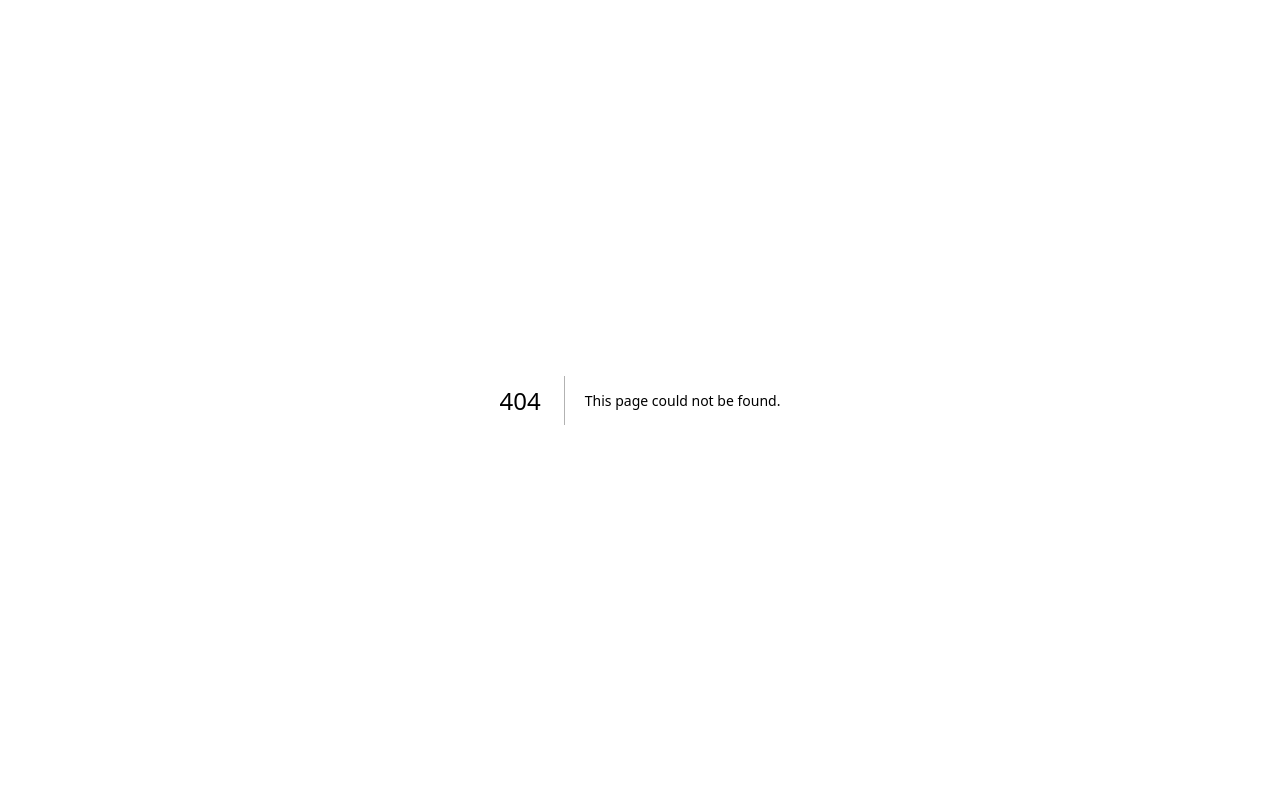
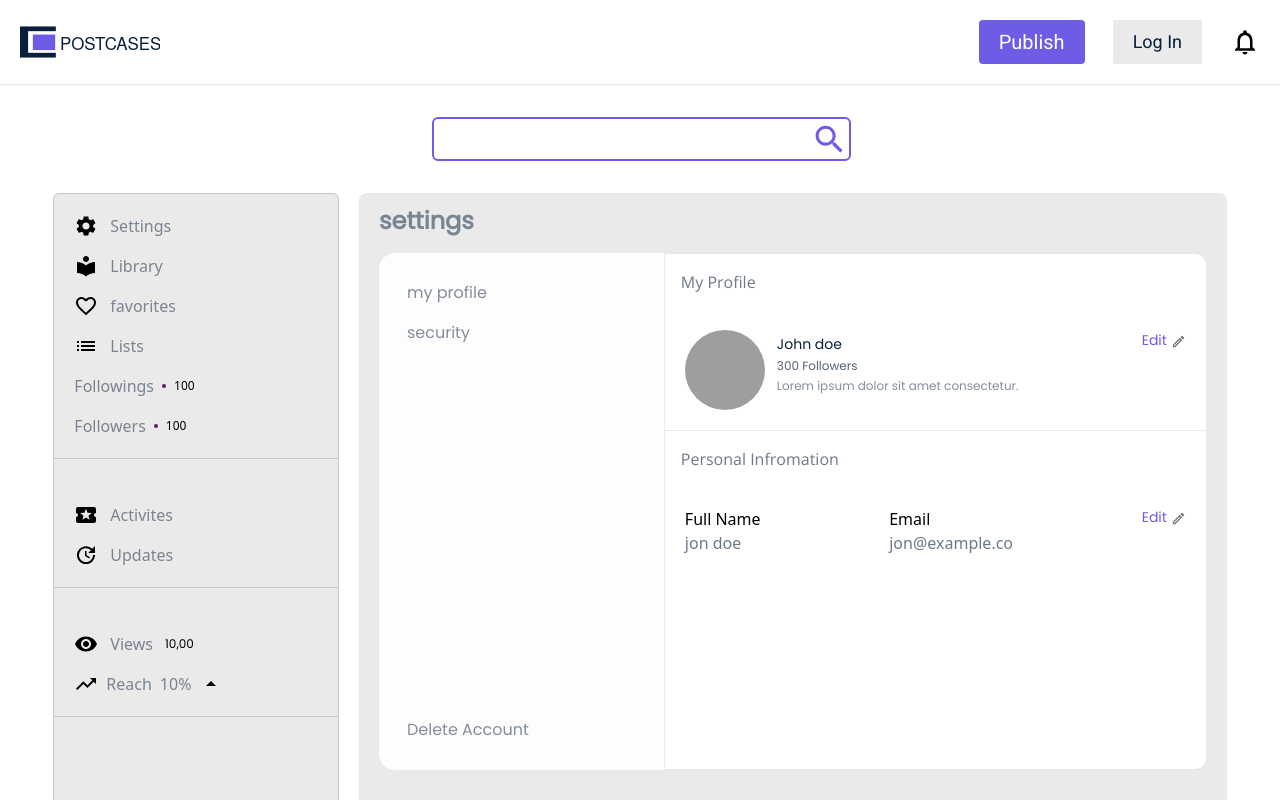
Before and after one commit to khaledyd/postcases-fronted, a Next.js app: page /Settings in a window 1280 px wide. Before the commit this address had no page. Shown: the top 800 px of the page. Built offline with nearby package versions, Linux system fonts and the light colour scheme; grey boxes are pictures that could not be loaded.

Commit message:
great changes on settings page

```diff
--- a/src/components/userdashboard/Sidebar.tsx
+++ b/src/components/userdashboard/Sidebar.tsx
@@ -19,29 +19,29 @@ export default function Sidebar() {
                 </div> */}
                 <div className=' flex gap-3   items-center justify-center'>
                     <SettingsIcon />
-                    <p>Settings</p>
+                    <p className=' text-brand-base/50'>Settings</p>
                 </div>
                 <div className=' flex gap-3   items-center justify-center'>
                     <LocalLibraryIcon />
-                    <p>Library</p>
+                    <p className=' text-brand-base/50'>Library</p>
                 </div>
                 <div className=' flex gap-3   items-center justify-center'>
                     <FavoriteBorderIcon />
-                    <p>favorites</p>
+                    <p className=' text-brand-base/50'>favorites</p>
                 </div>
                 <div className=' flex gap-3   items-center justify-center'>
                     <ListIcon />
-                    <p>Lists</p>
+                    <p className=' text-brand-base/50'>Lists</p>
                 </div>
                 <div className=' flex gap-2  items-center justify-center'>
 
-                    <p>Followings</p>
+                    <p className=' text-brand-base/50'>Followings</p>
                     <p className=' rounded-full w-1 h-1 bg-branv1'></p>
                     <p className=' text-xs font-thin'>100</p>
                 </div>
                 <div className=' flex gap-2  items-center justify-center'>
 
-                    <p>Followers</p>
+                    <p className=' text-brand-base/50'>Followers</p>
                     <p className=' rounded-full w-1 h-1 bg-branv1'></p>
                     <p className=' text-xs font-thin'>100</p>
                 </div>
@@ -51,11 +51,11 @@ export default function Sidebar() {
             <div className=' w-full h-max flex flex-col gap-4  items-start border-b border-branv2  p-5 border-opacity-20'>
                 <div className=' flex gap-3   items-center justify-center'>
                     <LocalActivityIcon />
-                    <p>Activites</p>
+                    <p className=' text-brand-base/50'>Activites</p>
                 </div>
                 <div className=' flex gap-3   items-center justify-center'>
                     <UpdateIcon />
-                    <p>Updates</p>
+                    <p className=' text-brand-base/50'>Updates</p>
                 </div>
 
 
@@ -64,13 +64,13 @@ export default function Sidebar() {
             <div className=' w-full h-max flex flex-col gap-4  items-start border-b border-branv2  p-5 border-opacity-20'>
                 <div className=' flex gap-3   items-center justify-center'>
                     <RemoveRedEyeIcon />
-                    <p>Views</p>
+                    <p className=' text-brand-base/50'>Views</p>
                     <p className=' text-xs font-poppins'>10,00</p>
                 </div>
                 <div className=' flex gap-2   items-center justify-center'>
                     <TrendingUpIcon />
-                    <p>Reach</p>
-                    <p>10%</p>
+                    <p className=' text-brand-base/50'>Reach</p>
+                    <p className=' text-brand-base/50'>10%</p>
                     <ArrowDropUpIcon />
 
                 </div>
--- /dev/null
+++ b/src/pages/Settings.tsx
@@ -0,0 +1,123 @@
+
+import Nav from '../components/Nav'
+import Head from 'next/head'
+import SearchOutlinedIcon from '@mui/icons-material/SearchOutlined';
+import Sidebar from "../components/userdashboard/Sidebar";
+import BlogCard from '../components/index/BlogCard';
+import Link from 'next/link';
+import ModeEditOutlineOutlinedIcon from '@mui/icons-material/ModeEditOutlineOutlined';
+
+export default function Home() {
+    return (
+        <>
+            <Head>
+                <title>postcases</title>
+
+                <link rel="stylesheet" href="https://cdn.jsdelivr.net/gh/devicons/devicon@v2.15.1/devicon.min.css" />
+                <meta name="description" content="Generated by create next app" />
+                <meta name="viewport" content="width=device-width, initial-scale=1" />
+                <link rel="icon" href="/favicon.ico" />
+            </Head>
+            <main className='     min-w-fit  h-max flex flex-col'>
+                <Nav />
+                <div className='w-full h-max  b flex justify-center mt-5   p-3  '>
+                    <input className=' md:w-1/3 sm:8/12  w-8/12 rounded-md h-10  border-2  border-solid p-5
+
+border-brand-primary '/><SearchOutlinedIcon sx={{
+                        fontSize: "37px",
+                        alignSelf: "center",
+                        marginLeft: "-40px",
+                        color: "#6C5CE6"
+
+                    }} />
+
+                </div>
+                <div className=' w-11/12 h-max self-center   mt-5 backdrop-blur-3xl flex   gap-x-5  '>
+                    <div className=' w-1/3 hidden sm:block'>       <Sidebar /></div>
+
+
+
+                    <div className=' w-full  flex-col   max-h-fit  bg-brandv3  px-5 py-3  rounded-lg '>
+                        <p className=' text-2xl font-poppins  font-bold  mb-4  text-brand-base/50'>settings</p>
+
+                        <div className=' w-full    h-full flex flex-col md:flex-row'>
+
+                            <div className='md:w-1/2   md:h-5/6 lg:h-4/6  bg-white/90 p-5 flex md:flex-col  rounded-l-2xl justify-between rounded-r-md md:rounded-r-none'>
+                                <p className="text-brand-base/50 font-poppins w-max px-2 py-2 rounded-md cursor-pointer hover:bg-brand-primary hover:text-brand-secondary hover:px-4 hover:py-2 hover:rounded-md hover:cursor-pointer hover:text-center">
+                                    my profile
+                                </p>
+                                <p className="text-brand-base/50 font-poppins w-max px-2 py-2 rounded-md cursor-pointer hover:bg-brand-primary hover:text-brand-secondary hover:px-4 hover:py-1 hover:rounded-md hover:cursor-pointer hover:text-center">
+                                    security
+                                </p>
+                                <div className="flex-grow"></div>
+                                <p className=" hidden md:block text-brand-base/50 font-poppins   w-max px-2 py-2 rounded-md cursor-pointer hover:bg-red-300 hover:text-brand-secondary hover:px-4 hover:py-2 hover:rounded-md hover:cursor-pointer hover:text-center">
+                                    Delete Account
+                                </p>
+                            </div>
+
+                            <div className='    w-full   mt-4 md:mt-0  md:h-5/6 lg:h-4/6 bg-white rounded-r-xl border border-l border-l-branv2/10 md:rounded-l-none rounded-l-xl  '>
+                                <p className=' p-4 text-brand-base/60   font-openSans'>My Profile</p>
+                                <div className='w-full flex  p-5 gap-3 border-b border-b-brand-base/10 lg:flex-row flex-col'>
+                                    <div className='w-20 h-20  self-start bg-center bg-cover' style={{ aspectRatio: "1 / 1" }}>
+                                        <img src="https://images.pexels.com/photos/12903578/pexels-photo-12903578.jpeg?auto=compress&cs=tinysrgb&w=1260&h=750&dpr=2" alt="Profile" className="w-full h-full object-cover rounded-full" />
+                                    </div>
+
+
+                                    <div className='flex flex-col'>
+                                        <p className='self-start pt-1 text-sm text-brand-base font-poppins'>John doe</p>
+                                        <p className='self-start pt-1 text-xs text-brand-base/70 font-poppins'>300 Followers</p>
+                                        <p className='self-start pt-1 text-xs text-brand-base/50 font-poppins text-start'>Lorem ipsum dolor sit amet consectetur.</p>
+                                    </div>
+                                    <div className='flex lg:flex-col lg:ml-auto'>
+                                        <p className='  md:self-end text-sm font-poppins rounded-md bg-brand-secondary w-max  text-center text-brand-primary hover:bg-brand-primary/70 hover:px-4 hover:py-2 hover:text-brand-secondary hover:text-center'>
+                                            Edit <ModeEditOutlineOutlinedIcon sx={{
+                                                fontSize: "15px",
+                                                color: "#747474",
+                                                '&:hover': { color: '#fff' }
+                                            }} />
+                                        </p>
+                                    </div>
+                                </div>
+
+                                <div className=' w-full    '>
+                                    <p className=' p-4 text-brand-base/60   font-openSans'>Personal Infromation</p>
+                                    <div className='flex   flex-col lg:flex-row gap-4 p-5  justify-between '>
+                                        <div>
+                                            <p>Full Name</p>
+                                            <p className=' text-brand-base/60'> jon doe </p>
+
+                                        </div>
+                                        <div>
+                                            <p>Email</p>
+                                            <p className=' text-brand-base/60'> jon@example.co </p>
+                                        </div>
+                                        <div>
+                                            <p className='self-end text-sm font-poppins rounded-md bg-brand-secondary w-max text-center text-brand-primary hover:bg-brand-primary/70 hover:px-4 hover:py-2 hover:text-brand-secondary hover:text-center'>
+                                                Edit <ModeEditOutlineOutlinedIcon sx={{
+                                                    fontSize: "15px",
+                                                    color: "#747474",
+                                                    '&:hover': { color: '#fff' }
+                                                }} />
+                                            </p>
+
+                                        </div>
+
+                                    </div>
+
+
+
+                                </div>
+                            </div>
+                            <p className="text-brand-base/50 font-poppins  block md:hidden   w-max px-2 py-2 rounded-md cursor-pointer hover:bg-red-300 hover:text-brand-secondary hover:px-4 hover:py-2 hover:rounded-md hover:cursor-pointer hover:text-center mt-5" >
+                                Delete Account
+                            </p>
+                        </div>
+
+
+                    </div>
+
+                </div>
+            </main>
+        </>
+    )
+}
```
